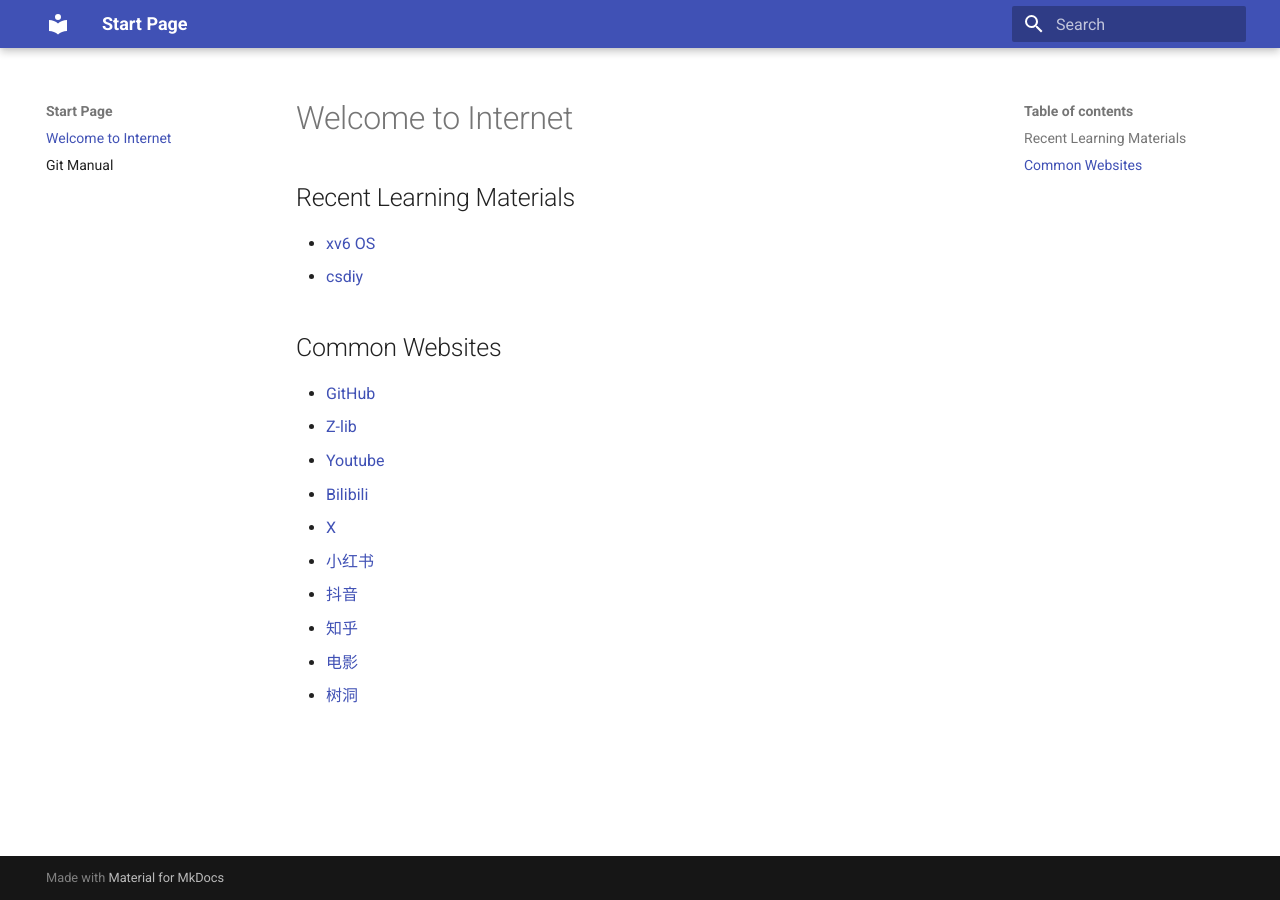
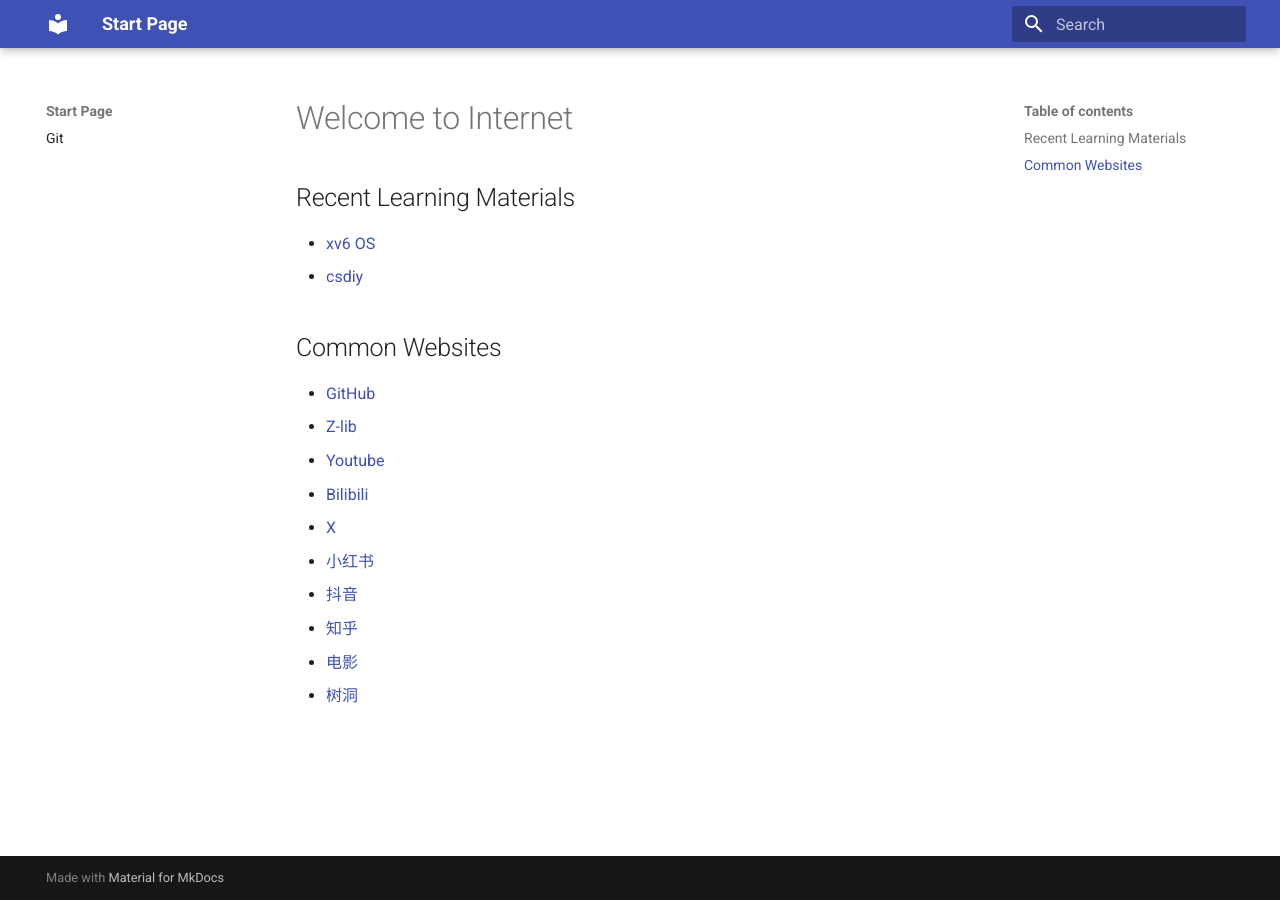
Before and after one commit to RainstormOK/start-page, an MkDocs documentation site: the page built from docs/index.md, in a window 1280 px wide. Built offline with MkDocs 1.6.1 and Material for MkDocs 9.7.7, drawn with Linux system fonts in a browser that asks for light colours; part of the change alters nothing that is shown.

```diff
--- a/mkdocs.yml
+++ b/mkdocs.yml
@@ -2,3 +2,6 @@ site_name: Start Page
 site_url: https://rainstormok.github.io/start-page
 theme:
   name: material
+
+nav:
+  - Git: "Git.md"
```
